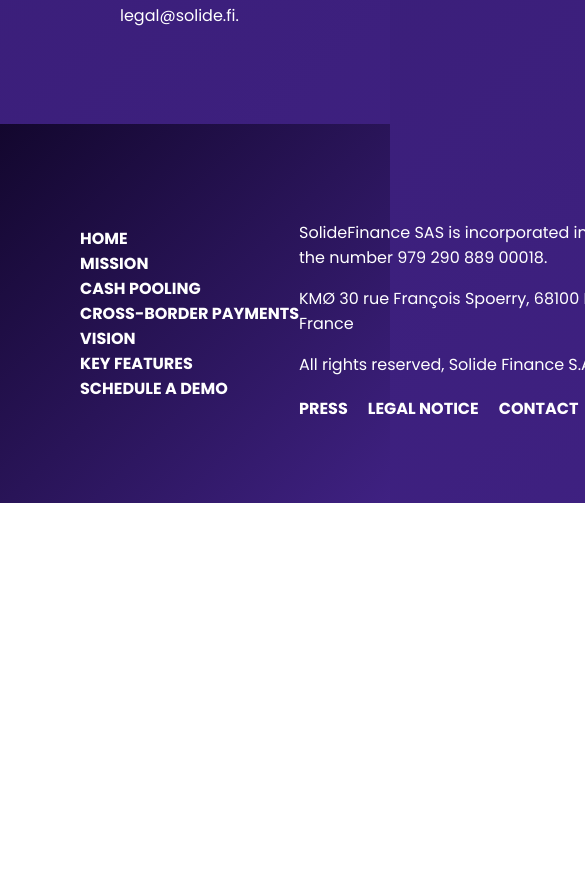
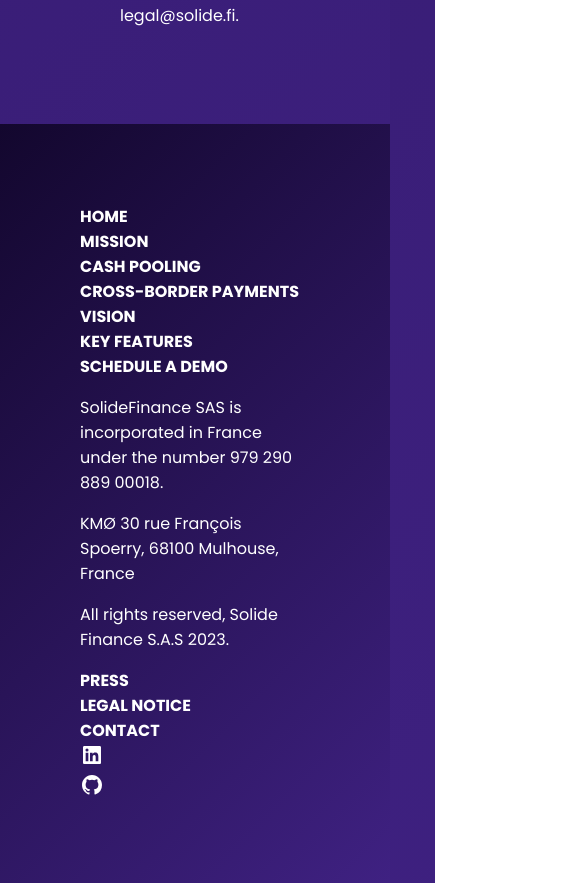
Before and after one commit to solide-finance/homepage, a React (Vite) app: page /legal-notice in a window 390 px wide. Shown: the part 9260-10143 px from the top of the page, 585 px wide, since content can reach past the window. Before the commit the page ends 9763 px from the top, so only its background shows below. Built offline with nearby package versions, Linux system fonts and the light colour scheme.

Commit message:
Add responsiveness to footer

```diff
--- a/src/components/FooterComponent/FooterComponent.scss
+++ b/src/components/FooterComponent/FooterComponent.scss
@@ -11,17 +11,11 @@
     max-width: 1280px;
     margin: 0 auto;
     padding: 8rem;
-    justify-content: space-between;
   }
 
   nav {
     display: flex;
     flex-direction: column;
-    align-self: center;
-  }
-
-  .mentions {
-    align-self: center;
   }
 
   a {
@@ -50,12 +44,42 @@
 
   .links {
     display: flex;
-    flex-direction: row;
-
-    align-items: center;
 
     a {
       margin-right: 2rem;
     }
   }
 }
+
+@media (width >= $mobile-width-breakpoint) {
+  footer {
+    .content {
+      justify-content: space-between;
+      flex-direction: row;
+    }
+
+    .mentions {
+      align-self: center;
+    }
+
+    .links {
+      flex-direction: row;
+      align-items: center;
+    }
+  }
+}
+
+@media (width < $mobile-width-breakpoint) {
+  footer {
+    .content {
+      flex-direction: column;
+    }
+
+    .mentions {
+    }
+
+    .links {
+      flex-direction: column;
+    }
+  }
+}
--- a/src/components/HeaderComponent/HeaderComponent.scss
+++ b/src/components/HeaderComponent/HeaderComponent.scss
@@ -76,7 +76,7 @@
   }
 }
 
-@media (width >= 1024px) {
+@media (width >= $mobile-width-breakpoint) {
   .header-component.mobile {
     display: none;
   }
@@ -94,13 +94,12 @@
   }
 }
 
-@media (width < 1024px) {
+@media (width < $mobile-width-breakpoint) {
   .header-component.desktop {
     display: none;
   }
 
   .header-component.mobile {
-
     &:has(details[open]) {
       background: $brand-linear-gradient;
     }
--- a/src/utils/variables.scss
+++ b/src/utils/variables.scss
@@ -2,3 +2,5 @@
 $purple-dark: #252a53;
 
 $brand-linear-gradient: linear-gradient(135deg, #13072e, #3f2182);
+
+$mobile-width-breakpoint: 1024px;
```
Also changed, not shown: src/App.scss (line endings or trailing spaces).
